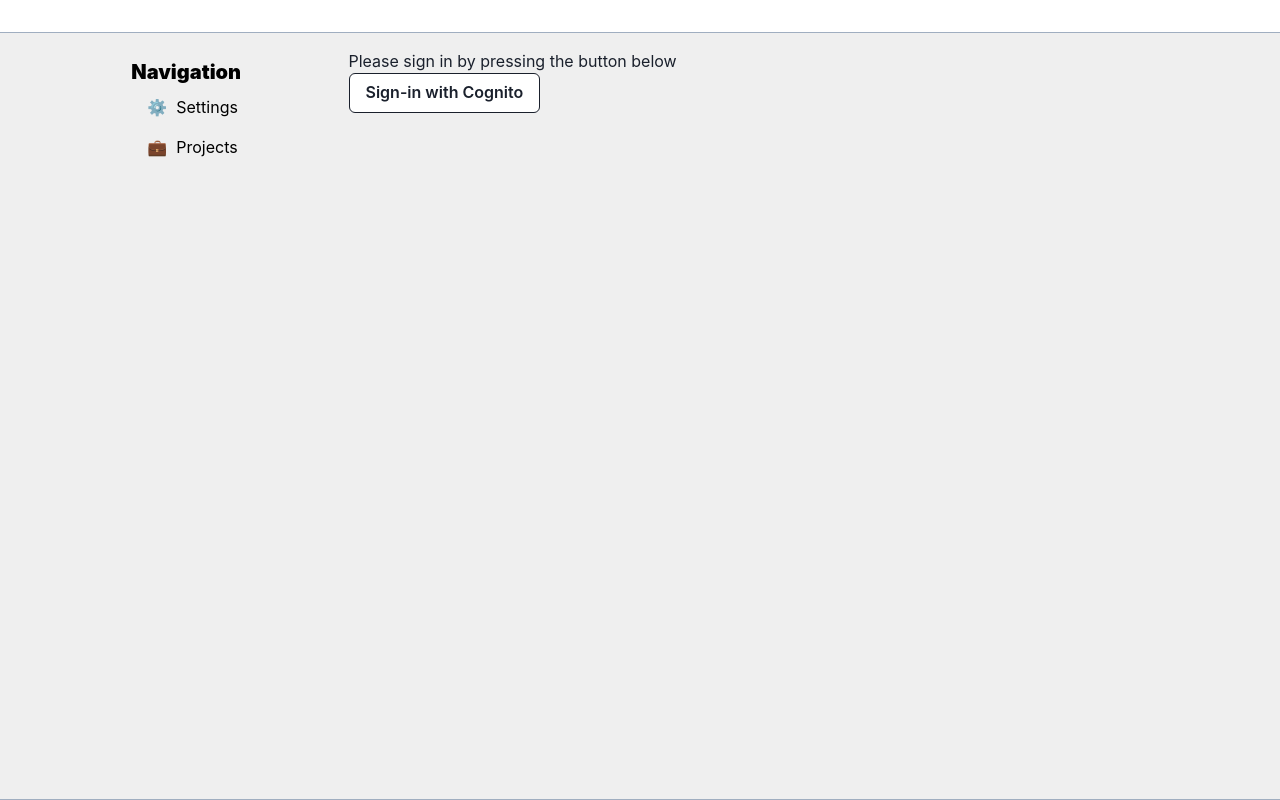
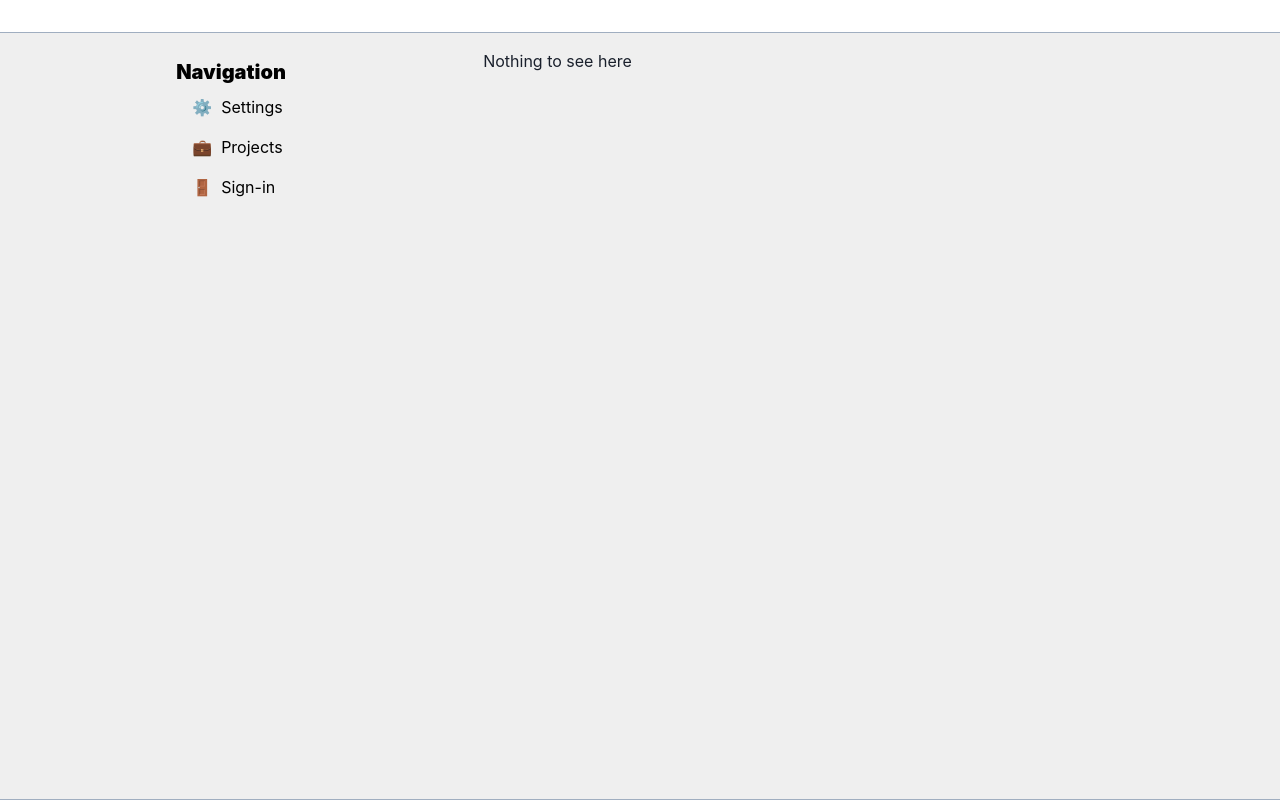
Before and after one commit to three-consulting/epoc-frontend, a Next.js app: page / in a window 1280 px wide. Built offline with nearby package versions, Linux system fonts and the light colour scheme; no server answers.

Commit message:
feat: added sign-in and sign-out to mobile navbar

```diff
--- a/components/LeftNav/index.tsx
+++ b/components/LeftNav/index.tsx
@@ -1,7 +1,7 @@
 import React from 'react';
 import { Breadcrumb, BreadcrumbItem, Box, Text, VStack, Flex } from '@chakra-ui/react';
 import { SettingsIcon, StarIcon } from '@chakra-ui/icons';
-import { signIn, useSession } from 'next-auth/client';
+import { signIn, signOut, useSession } from 'next-auth/client';
 
 function LeftNav(): JSX.Element {
     const [session, loading] = useSession();
@@ -12,14 +12,43 @@
                     Navigation
                 </Text>
                 <BreadcrumbItem margin="0.5rem 1rem">
-                    <Text color="black" fontSize="md" margin="0 !important" padding="0">
+                    <Text
+                        _hover={{ backgroundColor: 'gray.200', cursor: 'pointer' }}
+                        color="black"
+                        fontSize="md"
+                        margin="0 !important"
+                        padding="0"
+                    >
                         ⚙️ &nbsp;Settings
                     </Text>
                 </BreadcrumbItem>
                 <BreadcrumbItem margin="0.5rem 1rem">
-                    <Text color="black" fontSize="md" margin="0 !important" padding="0">
+                    <Text
+                        _hover={{ backgroundColor: 'gray.200', cursor: 'pointer' }}
+                        color="black"
+                        fontSize="md"
+                        margin="0 !important"
+                        padding="0"
+                    >
                         💼 &nbsp;Projects
                     </Text>
+                </BreadcrumbItem>
+                <BreadcrumbItem _hover={{ backgroundColor: 'gray.200', cursor: 'pointer' }} margin="0.5rem 1rem">
+                    {session?.user?.email ? (
+                        <Text color="black" fontSize="md" margin="0 !important" padding="0" onClick={() => signOut()}>
+                            👋 &nbsp;Sign-out
+                        </Text>
+                    ) : (
+                        <Text
+                            color="black"
+                            fontSize="md"
+                            margin="0 !important"
+                            padding="0"
+                            onClick={() => signIn('cognito')}
+                        >
+                            🚪 &nbsp;Sign-in
+                        </Text>
+                    )}
                 </BreadcrumbItem>
             </Flex>
         </Breadcrumb>
--- a/components/NavBarMobile/index.tsx
+++ b/components/NavBarMobile/index.tsx
@@ -1,13 +1,15 @@
 import React from 'react';
 import { Breadcrumb, BreadcrumbItem, Box, Text, VStack } from '@chakra-ui/react';
 import { SettingsIcon, StarIcon } from '@chakra-ui/icons';
+import { signIn, signOut, useSession } from 'next-auth/client';
 
 function NavBarMobile(): JSX.Element {
+    const [session, loading] = useSession();
     return (
         <nav>
             <Breadcrumb padding="0.5rem" separator="">
                 <Box display="flex" justifyContent="space-between">
-                    <BreadcrumbItem>
+                    <BreadcrumbItem _hover={{ backgroundColor: 'gray.200', cursor: 'pointer' }}>
                         <VStack>
                             <Text fontSize="lg" margin="0 !important" padding="0 !important">
                                 ⚙️
@@ -17,7 +19,7 @@
                             </Text>
                         </VStack>
                     </BreadcrumbItem>
-                    <BreadcrumbItem>
+                    <BreadcrumbItem _hover={{ backgroundColor: 'gray.200', cursor: 'pointer' }}>
                         <VStack>
                             <Text fontSize="lg" margin="0 !important" padding="0 !important">
                                 💼
@@ -27,6 +29,27 @@
                             </Text>
                         </VStack>
                     </BreadcrumbItem>
+                    <BreadcrumbItem _hover={{ backgroundColor: 'gray.200', cursor: 'pointer' }}>
+                        {session?.user?.email ? (
+                            <VStack onClick={() => signOut()}>
+                                <Text fontSize="lg" margin="0 !important" padding="0 !important">
+                                    👋
+                                </Text>
+                                <Text fontSize="xs" margin="0 !important" padding="0 !important">
+                                    Sign-out
+                                </Text>
+                            </VStack>
+                        ) : (
+                            <VStack onClick={() => signIn('cognito')}>
+                                <Text fontSize="lg" margin="0 !important" padding="0 !important">
+                                    🚪
+                                </Text>
+                                <Text fontSize="xs" margin="0 !important" padding="0 !important">
+                                    Sign-in
+                                </Text>
+                            </VStack>
+                        )}
+                    </BreadcrumbItem>
                 </Box>
             </Breadcrumb>
         </nav>
--- a/pages/index.tsx
+++ b/pages/index.tsx
@@ -6,13 +6,10 @@
 
 const Home: NextPage = () => {
     const [session, loading] = useSession();
-    console.log(session, loading);
+    console.log(session);
     return (
         <Layout>
-            <Box>Please sign in by pressing the button below</Box>
-            <Button colorScheme="black" backgroundColor="white" variant="outline" onClick={() => signIn('cognito')}>
-                Sign-in with Cognito
-            </Button>
+            <Box>Nothing to see here</Box>
         </Layout>
     );
 };
```
Also changed, not shown: pages/api/auth/[...nextauth].ts (+11 -0 lines).
